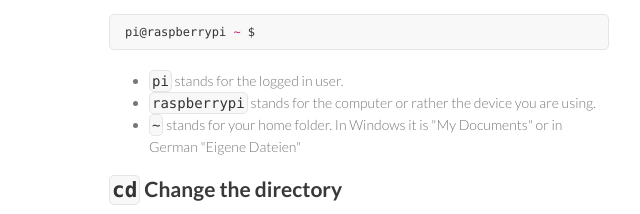
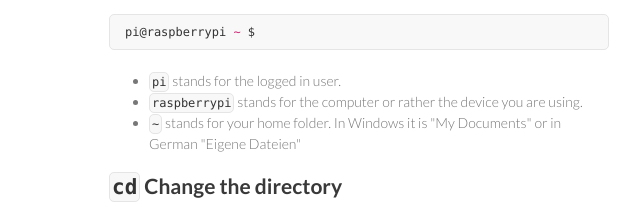
Before and after one commit to nextlevelshit/Linux-101, a plain HTML site: page index.html in a window 1280 px wide. Shown: the part 492-706 px from the top of the page, 461-1101 px from the left. Drawn offline with Linux system fonts and the light colour scheme.

Commit message:
Update styles.css

```diff
--- a/stylesheets/styles.css
+++ b/stylesheets/styles.css
@@ -69,7 +69,8 @@ code, pre {
 code {
   padding: 2px;
 }
-  p > code {
+  p > code,
+  li > code {
     font-size:12px;
   }
 
```
